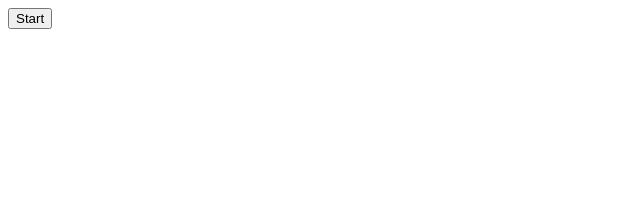
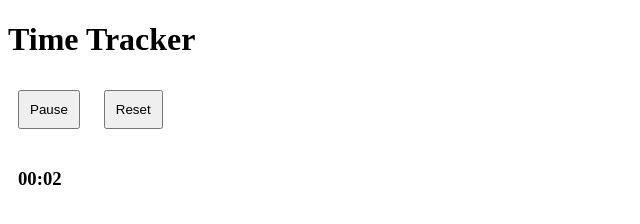
Before and after one commit to VigilV11/timeTracker, a plain HTML site: page index.html in a window 1280 px wide. Both pictures are taken after a click on the button "Start". Shown: the whole page, without its empty margins (0-640 px from the left). Drawn offline with Linux system fonts and the light colour scheme.

Commit message:
Implemented a basic timer

```diff
--- a/index.html
+++ b/index.html
@@ -9,6 +9,9 @@
     <title>Time Tracking</title>
   </head>
   <body>
-    <button>Start</button>
+    <h1>Time Tracker</h1>
+    <button id="timer-btn">Start</button>
+    <button id="reset-btn">Reset</button>
+    <h3 id="time-display">00:00</h3>
   </body>
 </html>
--- a/script.js
+++ b/script.js
@@ -0,0 +1,49 @@
+const timerBtn = document.querySelector('#timer-btn');
+const timeDisplay = document.querySelector('#time-display');
+const resetBtn = document.querySelector('#reset-btn');
+
+let timerOn = false;
+let totalTime = 0; // total time spent in milliseconds
+let intervalTimer;
+
+// convert to hours, mins, secs
+const displayTime = function(totalTime) {
+  const secs = totalTime % 60;
+  const totalMins = (totalTime - secs) / 60;
+
+  if (totalMins > 59) {
+    const mins = totalMins % 60;
+    const hrs = (totalMins - mins) / 60;
+    timeDisplay.textContent = `${hrs}h ${String(mins).padStart(
+      2,
+      '0'
+    )}:${String(secs).padStart(2, '0')}`;
+  } else {
+    timeDisplay.textContent = `${String(totalMins).padStart(2, '0')}:${String(
+      secs
+    ).padStart(2, '0')}`;
+  }
+};
+
+timerBtn.addEventListener('click', () => {
+  if (!timerOn) {
+    timerOn = true;
+    timerBtn.textContent = 'Pause';
+    intervalTimer = setInterval(() => {
+      totalTime += 1;
+      displayTime(totalTime);
+    }, 1000);
+  } else {
+    timerOn = false;
+    timerBtn.textContent = 'Start';
+    clearInterval(intervalTimer);
+  }
+});
+
+resetBtn.addEventListener('click', () => {
+  clearInterval(intervalTimer);
+  timerOn = false;
+  timerBtn.textContent = 'Start';
+  totalTime = 0;
+  displayTime(totalTime);
+});
--- a/styles.css
+++ b/styles.css
@@ -0,0 +1,13 @@
+#timer-btn {
+  padding: 10px;
+  margin: 10px;
+}
+
+#reset-btn {
+  padding: 10px;
+  margin: 10px;
+}
+
+#time-display {
+  padding: 10px;
+}
```
